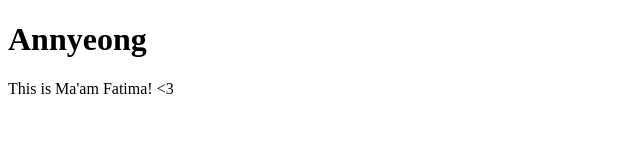
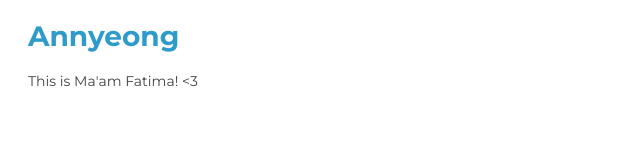
Before and after one commit to maezie19-02475/annyeong-test-pages1, a plain HTML site: page index.html in a window 1280 px wide. Shown: the whole page, without its empty margins (0-640 px from the left). Drawn offline with Linux system fonts and the light colour scheme.

Commit message:
Welcoming the annyeong page

```diff
--- a/index.html
+++ b/index.html
@@ -1,7 +1,8 @@
 <!DOCTYPE html>
 <html>
     <head>
-        <title>POP!</title>
+        <title>Greetings!</title>
+        <link rel="stylesheet" href="popstyle.css">
     </head>
 
     <body>
```
